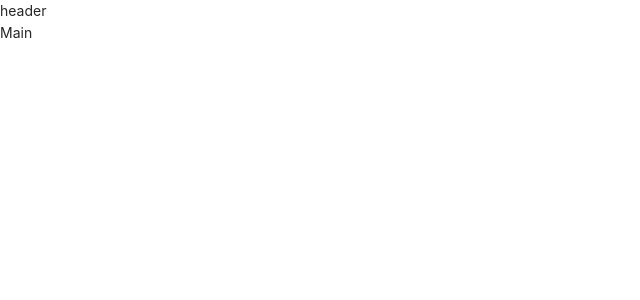
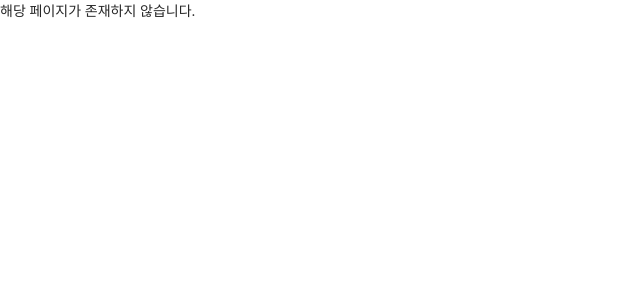
Before and after one commit to su-ram/VisualUp, a React (Create React App) app in the folder FrontEnd/: page /error in a window 1280 px wide. Shown: the top 300 px of the page, without its empty margins (0-640 px from the left). Built offline with nearby package versions, Linux system fonts and the light colour scheme.

Commit message:
Redirect to Error page when url is not correct

```diff
--- /dev/null
+++ b/FrontEnd/src/pages/Error.js
@@ -0,0 +1,11 @@
+import React from 'react';
+
+function Error(){
+    return(
+        <div>
+            해당 페이지가 존재하지 않습니다.
+        </div>
+    );
+}
+
+export default Error;
--- a/FrontEnd/src/pages/Main.js
+++ b/FrontEnd/src/pages/Main.js
@@ -1,5 +1,5 @@
 import React from 'react';
-import { Route, Switch } from 'react-router-dom';
+import { Route, Switch, Redirect } from 'react-router-dom';
 import { Header } from '../components';
 import { HashTag, Visualize, GoalList, GoalSet } from '../pages';
 //import { Line } from '@ant-design/charts';
@@ -14,6 +14,7 @@ function Main(){
                 <Route exact path="/visualize" component={Visualize}/>
                 <Route exact path="/goalList" component={GoalList}/>
                 <Route exact path="/goalSet" component={GoalSet}/>
+                <Redirect path="*" to="/error" />
             </Switch>
         </div>
     );
--- a/FrontEnd/src/pages/index.js
+++ b/FrontEnd/src/pages/index.js
@@ -4,3 +4,4 @@ export { default as Visualize } from './Visualize';
 export { default as Login } from './Login';
 export { default as GoalList } from './GoalList';
 export { default as GoalSet } from './GoalSet';
+export { default as Error } from './Error';
--- a/FrontEnd/src/shared/App.js
+++ b/FrontEnd/src/shared/App.js
@@ -1,13 +1,15 @@
 import React from 'react';
-import { Route, Switch } from 'react-router-dom';
-import { Main, Login } from '../pages';
+import { Route, Switch, Redirect } from 'react-router-dom';
+import { Main, Login, Error } from '../pages';
 
 function App(){
       return (
           <div id="app">
               <Switch>
                   <Route exact path="/login" component={Login}/>
+                  <Route exact path="/error" component={Error}/>
                   <Route path="/" component={Main}/>
+                  <Redirect path="*" to="/error" />
               </Switch>
           </div>
       );
```
